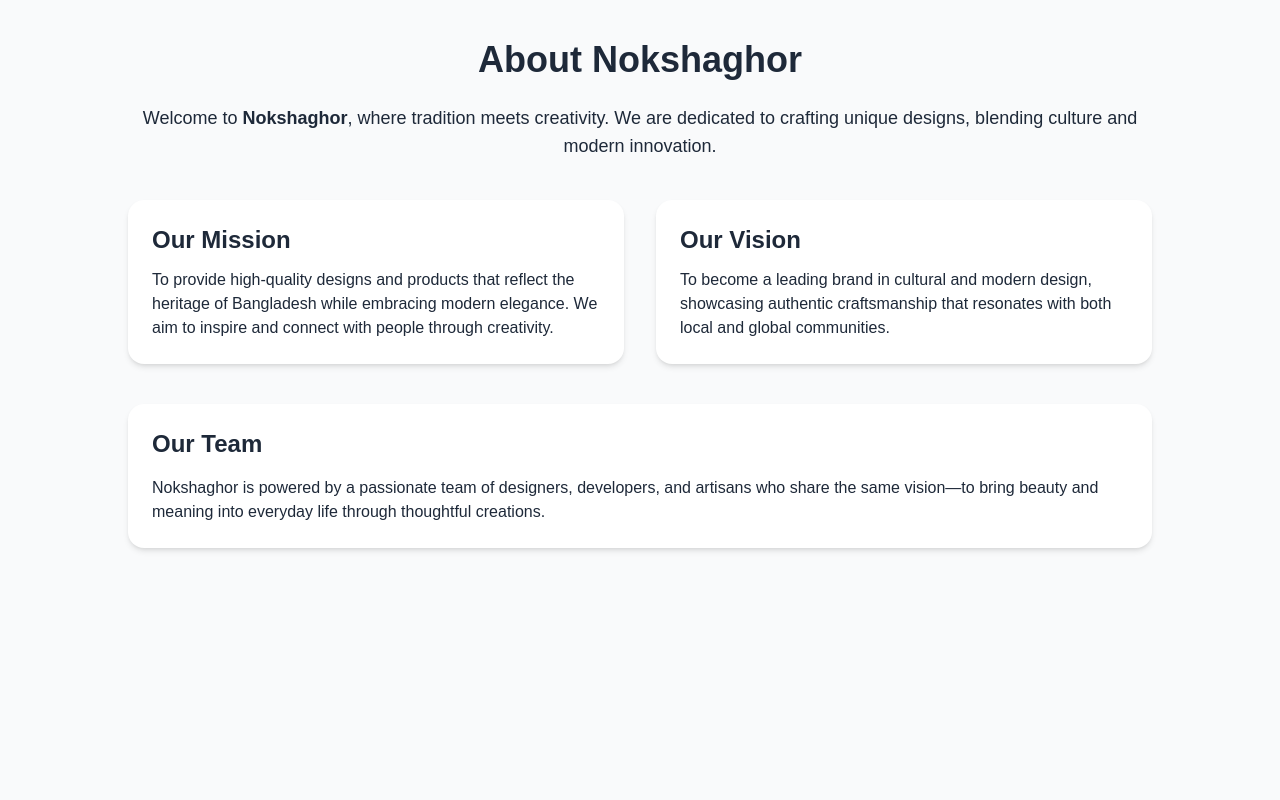
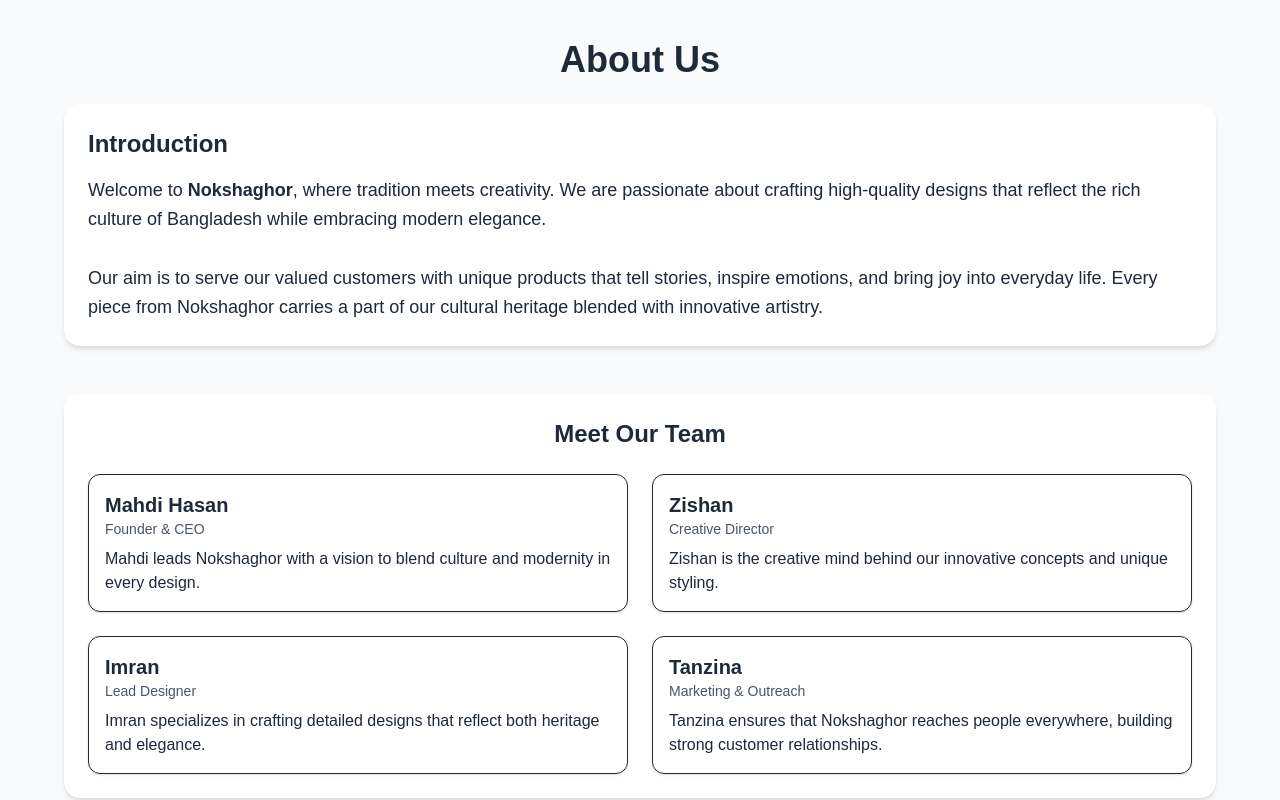
Before and after one commit to devmahdihasan/NokshaGhor-TeamProject, a Next.js app in the folder frontend/: page /about in a window 1280 px wide. Shown: the top 800 px of the page. Built offline with nearby package versions, Linux system fonts and the light colour scheme.

Commit message:
i have updated my part

```diff
--- a/frontend/src/app/about/page.tsx
+++ b/frontend/src/app/about/page.tsx
@@ -1,41 +1,79 @@
 export default function AboutPage() {
   return (
     <main className="min-h-screen bg-gray-50 text-gray-800 p-10">
-      <section className="max-w-5xl mx-auto">
-        <h1 className="text-4xl font-bold text-center mb-6">About Nokshaghor</h1>
-        <p className="text-lg text-center mb-10">
-          Welcome to <span className="font-semibold">Nokshaghor</span>, where tradition meets
-          creativity. We are dedicated to crafting unique designs, blending
-          culture and modern innovation.
-        </p>
+      <section className="max-w-6xl mx-auto space-y-12">
+        <h1 className="text-4xl font-bold text-center mb-6">About Us</h1>
 
-        <div className="grid md:grid-cols-2 gap-8">
-          <div className="bg-white p-6 rounded-2xl shadow-md">
-            <h2 className="text-2xl font-semibold mb-3">Our Mission</h2>
-            <p>
-              To provide high-quality designs and products that reflect the
-              heritage of Bangladesh while embracing modern elegance. We aim to
-              inspire and connect with people through creativity.
-            </p>
-          </div>
+        {/* 1. Introduction */}
+        <div className="bg-white p-6 rounded-2xl shadow-md">
+          <h2 className="text-2xl font-semibold mb-4">Introduction</h2>
+          <p className="text-lg leading-relaxed">
+            Welcome to <span className="font-semibold">Nokshaghor</span>, where
+            tradition meets creativity. We are passionate about crafting
+            high-quality designs that reflect the rich culture of Bangladesh
+            while embracing modern elegance.
+            <br /> <br />
+            Our aim is to serve our valued customers with unique products that
+            tell stories, inspire emotions, and bring joy into everyday life.
+            Every piece from Nokshaghor carries a part of our cultural heritage
+            blended with innovative artistry.
+          </p>
+        </div>
 
-          <div className="bg-white p-6 rounded-2xl shadow-md">
-            <h2 className="text-2xl font-semibold mb-3">Our Vision</h2>
-            <p>
-              To become a leading brand in cultural and modern design,
-              showcasing authentic craftsmanship that resonates with both local
-              and global communities.
-            </p>
+        {/* 2. Team Introduction */}
+        <div className="bg-white p-6 rounded-2xl shadow-md">
+          <h2 className="text-2xl font-semibold mb-6 text-center">
+            Meet Our Team
+          </h2>
+          <div className="grid md:grid-cols-2 gap-6">
+            <div className="p-4 border rounded-xl shadow-sm">
+              <h3 className="text-xl font-semibold">Mahdi Hasan</h3>
+              <p className="text-sm text-gray-600">Founder & CEO</p>
+              <p className="mt-2">
+                Mahdi leads Nokshaghor with a vision to blend culture and
+                modernity in every design.
+              </p>
+            </div>
+            <div className="p-4 border rounded-xl shadow-sm">
+              <h3 className="text-xl font-semibold">Zishan</h3>
+              <p className="text-sm text-gray-600">Creative Director</p>
+              <p className="mt-2">
+                Zishan is the creative mind behind our innovative concepts and
+                unique styling.
+              </p>
+            </div>
+            <div className="p-4 border rounded-xl shadow-sm">
+              <h3 className="text-xl font-semibold">Imran</h3>
+              <p className="text-sm text-gray-600">Lead Designer</p>
+              <p className="mt-2">
+                Imran specializes in crafting detailed designs that reflect both
+                heritage and elegance.
+              </p>
+            </div>
+            <div className="p-4 border rounded-xl shadow-sm">
+              <h3 className="text-xl font-semibold">Tanzina</h3>
+              <p className="text-sm text-gray-600">Marketing & Outreach</p>
+              <p className="mt-2">
+                Tanzina ensures that Nokshaghor reaches people everywhere,
+                building strong customer relationships.
+              </p>
+            </div>
           </div>
         </div>
 
-        <div className="mt-10 bg-white p-6 rounded-2xl shadow-md">
-          <h2 className="text-2xl font-semibold mb-4">Our Team</h2>
-          <p>
-            Nokshaghor is powered by a passionate team of designers,
-            developers, and artisans who share the same vision—to bring beauty
-            and meaning into everyday life through thoughtful creations.
+        {/* 3. Call to Action */}
+        <div className="bg-gradient-to-r from-blue-500 to-indigo-600 text-white p-10 rounded-2xl shadow-lg text-center">
+          <h2 className="text-3xl font-bold mb-4">Get in Touch With Us</h2>
+          <p className="mb-6 text-lg">
+            Interested to know more about Nokshaghor or want to collaborate with
+            us? Let’s connect and build something meaningful together.
           </p>
+          <a
+            href="/contact"
+            className="inline-block bg-white text-blue-600 font-semibold px-6 py-3 rounded-full shadow-md hover:bg-gray-100 transition"
+          >
+            Contact Us
+          </a>
         </div>
       </section>
     </main>
--- a/frontend/src/app/contact/page.tsx
+++ b/frontend/src/app/contact/page.tsx
@@ -1,11 +1,35 @@
+"use client";
+
+import { useState } from "react";
+
 export default function ContactPage() {
+  const [formData, setFormData] = useState({
+    name: "",
+    email: "",
+    phone: "",
+    message: "",
+  });
+
+  const handleChange = (
+    e: React.ChangeEvent<HTMLInputElement | HTMLTextAreaElement>
+  ) => {
+    setFormData({ ...formData, [e.target.name]: e.target.value });
+  };
+
+  const handleSubmit = (e: React.FormEvent) => {
+    e.preventDefault();
+    console.log("Form Submitted:", formData);
+    alert("Thank you for contacting us!");
+    setFormData({ name: "", email: "", phone: "", message: "" });
+  };
+
   return (
     <main className="min-h-screen bg-gray-50 text-gray-800 p-10">
-      <section className="max-w-5xl mx-auto">
+      <section className="max-w-4xl mx-auto space-y-12">
         <h1 className="text-4xl font-bold text-center mb-6">Contact Us</h1>
         <p className="text-lg text-center mb-10">
           We would love to hear from you. Reach out to us using the details
-          below or fill in your information.
+          below or fill in the form.
         </p>
 
         {/* Contact Information */}
@@ -24,38 +48,67 @@
           </div>
         </div>
 
-        {/* Customer Table */}
+        {/* Contact Form */}
         <div className="bg-white p-6 rounded-2xl shadow-md">
-          <h2 className="text-2xl font-semibold mb-4 text-center">
-            Customer Information
+          <h2 className="text-2xl font-semibold mb-6 text-center">
+            Send Us a Message
           </h2>
-          <div className="overflow-x-auto">
-            <table className="w-full border border-gray-200">
-              <thead>
-                <tr className="bg-gray-100">
-                  <th className="p-3 border">Name</th>
-                  <th className="p-3 border">Address</th>
-                  <th className="p-3 border">Mobile Number</th>
-                  <th className="p-3 border">Email</th>
-                </tr>
-              </thead>
-              <tbody>
-                <tr>
-                  <td className="p-3 border">Rahim Uddin</td>
-                  <td className="p-3 border">Dhaka</td>
-                  <td className="p-3 border">+880123456789</td>
-                  <td className="p-3 border">rahim@example.com</td>
-                </tr>
-                <tr>
-                  <td className="p-3 border">Karim Ali</td>
-                  <td className="p-3 border">Chittagong</td>
-                  <td className="p-3 border">+880987654321</td>
-                  <td className="p-3 border">karim@example.com</td>
-                </tr>
-                {/* Add more rows as needed */}
-              </tbody>
-            </table>
-          </div>
+          <form onSubmit={handleSubmit} className="space-y-4">
+            <div>
+              <label className="block font-medium mb-1">Name</label>
+              <input
+                type="text"
+                name="name"
+                value={formData.name}
+                onChange={handleChange}
+                className="w-full p-3 border rounded-lg focus:outline-none focus:ring-2 focus:ring-blue-500"
+                required
+              />
+            </div>
+
+            <div>
+              <label className="block font-medium mb-1">Email</label>
+              <input
+                type="email"
+                name="email"
+                value={formData.email}
+                onChange={handleChange}
+                className="w-full p-3 border rounded-lg focus:outline-none focus:ring-2 focus:ring-blue-500"
+                required
+              />
+            </div>
+
+            <div>
+              <label className="block font-medium mb-1">Phone Number</label>
+              <input
+                type="tel"
+                name="phone"
+                value={formData.phone}
+                onChange={handleChange}
+                className="w-full p-3 border rounded-lg focus:outline-none focus:ring-2 focus:ring-blue-500"
+                required
+              />
+            </div>
+
+            <div>
+              <label className="block font-medium mb-1">Message</label>
+              <textarea
+                name="message"
+                rows={4}
+                value={formData.message}
+                onChange={handleChange}
+                className="w-full p-3 border rounded-lg focus:outline-none focus:ring-2 focus:ring-blue-500"
+                required
+              ></textarea>
+            </div>
+
+            <button
+              type="submit"
+              className="w-full bg-blue-600 text-white py-3 rounded-lg font-semibold hover:bg-blue-700 transition"
+            >
+              Submit
+            </button>
+          </form>
         </div>
       </section>
     </main>
```
